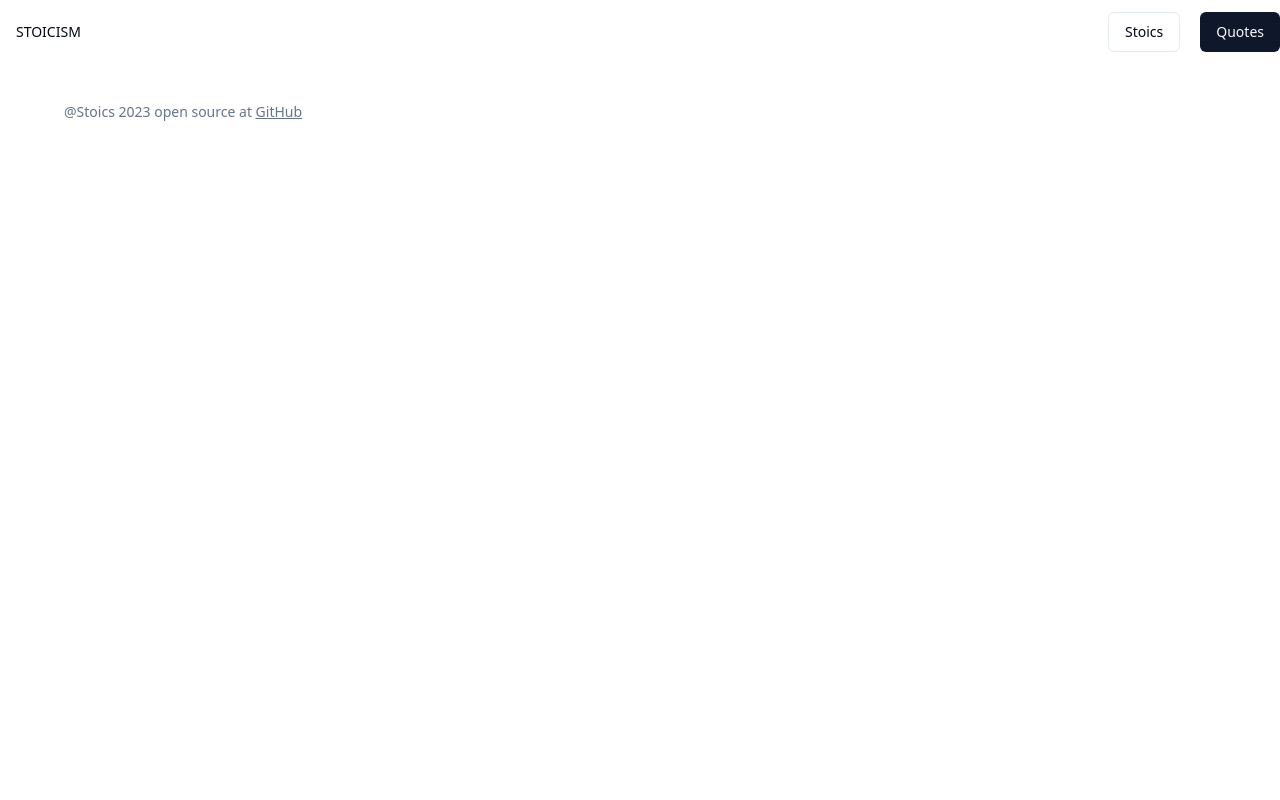
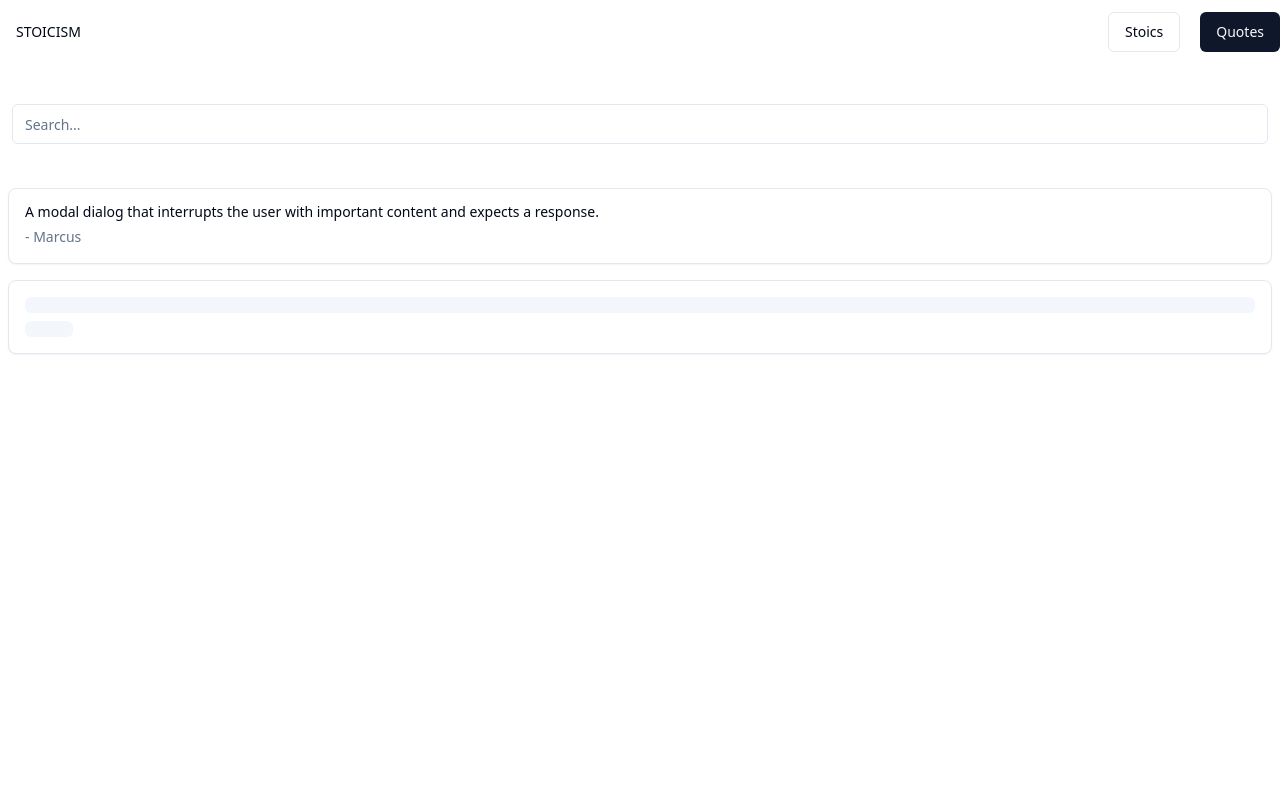
Before and after one commit to UmbrellaCrow612/stoic-quote-genarator, a Next.js app: page /quotes in a window 1280 px wide. Shown: the top 800 px of the page. Built offline with nearby package versions, Linux system fonts and the light colour scheme.

Commit message:
added quotes and loading states search page

```diff
--- /dev/null
+++ b/src/components/LoadingQuoteSearchResult.tsx
@@ -0,0 +1,13 @@
+import { Card } from "./ui/card";
+import { Skeleton } from "./ui/skeleton";
+
+export default function LoadingQuoteSearchResult() {
+  return (
+    <>
+      <Card className="relative flex flex-col gap-2 p-4">
+        <Skeleton className="w-full h-4" />
+        <Skeleton className="w-12 h-4" />
+      </Card>
+    </>
+  );
+}
--- /dev/null
+++ b/src/components/QuoteSearchResult.tsx
@@ -0,0 +1,16 @@
+import Link from "next/link";
+import { Card } from "./ui/card";
+
+export default function QuoteSearchResult() {
+  return (
+    <Link href="/quotes/1">
+      <Card className="relative flex flex-col items-start gap-2 p-4">
+        <p className="text-sm font-medium leading-none">
+          A modal dialog that interrupts the user with important content and
+          expects a response.
+        </p>
+        <p className="text-sm text-muted-foreground"> - Marcus</p>
+      </Card>
+    </Link>
+  );
+}
--- a/src/pages/quotes/index.tsx
+++ b/src/pages/quotes/index.tsx
@@ -1,3 +1,24 @@
-export default function Quotes() {
-    return <></>
+import LoadingQuoteSearchResult from "@/components/LoadingQuoteSearchResult";
+import QuoteSearchResult from "@/components/QuoteSearchResult";
+import { Input } from "@/components/ui/input";
+import { useState } from "react";
+
+export default function Page() {
+  const [searchQuery, setSearchQuery] = useState("");
+
+  return (
+    <section className="flex flex-col max-w-screen-xl px-4 mx-auto xl:px-0 h-[55rem]">
+      <div className="w-full px-3 py-10">
+        <Input
+          placeholder="Search..."
+          value={searchQuery}
+          onChange={(e) => setSearchQuery(e.target.value)}
+        />
+      </div>
+      <div className="flex flex-col flex-grow gap-4 px-2 py-1 overflow-auto">
+        <QuoteSearchResult />
+        <LoadingQuoteSearchResult />
+      </div>
+    </section>
+  );
 }
```
